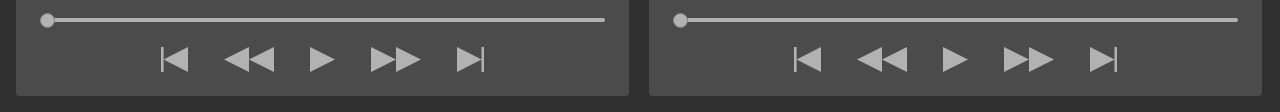
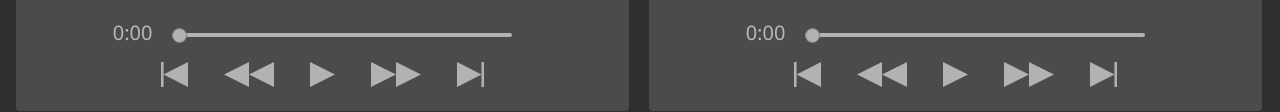
Before and after one commit to HoWingYip/is2019-screwing-around, a plain HTML site: page editor-ui/index.html in a window 1280 px wide. Shown: the part 255-367 px from the top of the page. Drawn offline with Linux system fonts and the light colour scheme.

Commit message:
Added timers & timer styles, made space for them

```diff
--- a/editor-ui/index.html
+++ b/editor-ui/index.html
@@ -13,7 +13,10 @@
   <div class="video-panel w3-round">
     <video id="source-video" src="/css-vse/assets/PostingLetter.MOV" height="75%" width="75%">Video not displayed.</video>
     <div class="controls">
+      <div class="timer" id="sourceCurrentTime">0:00</div>
       <input type="range" class="scrubber" id="sourceScrubber" value="0">
+      <div class="timer" id="sourceDuration"></div>
+      <br>
       <img src="icons/pngs/SkipToStart.png" alt="Skip to start" class="control-button" width="27px" height="25px"
       id="sourceSkipToStart" onclick="sourceSkipToStart()" />
       <img src="icons/pngs/Rewind.png" alt="Rewind" class="control-button" width="50px" height="25px" />
@@ -25,9 +28,12 @@
     </div>
   </div>
   <div class="video-panel-second w3-round">
-    <video id="timeline-video" src="/css-vse/assets/Walking.MOV" height="75%" width="75%">Video not displayed.</video>
+    <video id="timeline-video" src="/css-vse/assets/ScoopingIntoBin.MOV" height="75%" width="75%">Video not displayed.</video>
     <div class="controls">
+      <div class="timer" id="timelineCurrentTime">0:00</div>
       <input type="range" class="scrubber" id="timelineScrubber" value="0">
+      <div class="timer" id="timelineDuration"></div>
+      <br>
       <img src="icons/pngs/SkipToStart.png" alt="Skip to start" class="control-button" width="27px" height="25px"
       id="timelineSkipToStart" onclick="timelineSkipToStart()" />
       <img src="icons/pngs/Rewind.png" alt="Rewind" class="control-button" width="50px" height="25px" />
--- a/editor-ui/styles.css
+++ b/editor-ui/styles.css
@@ -54,8 +54,8 @@ video {
 }
 
 .scrubber {
-  width: 100%;
-  display: block;
+  width: calc(100% - 15em); /* makes space for timers */
+  display: inline-block;
   margin-left: auto; /* centering */
   margin-right: auto; /* centering */
   margin-bottom: 24px;
@@ -84,3 +84,11 @@ video {
   border: 1px solid grey;
   cursor: pointer;
 }
+
+.timer {
+  margin-left: 16px;
+  margin-right: 16px;
+  font-size: 20px;
+  vertical-align: middle;
+  display: inline-block;
+}
```
